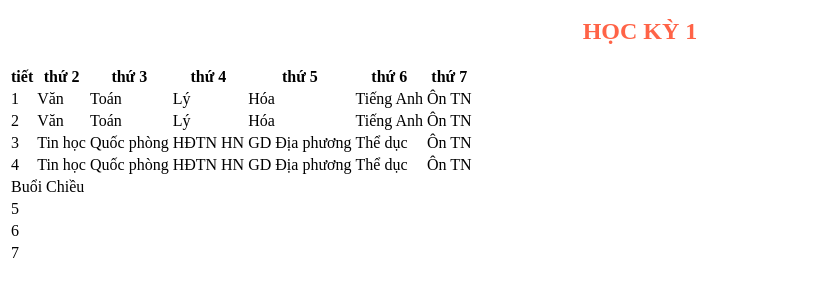
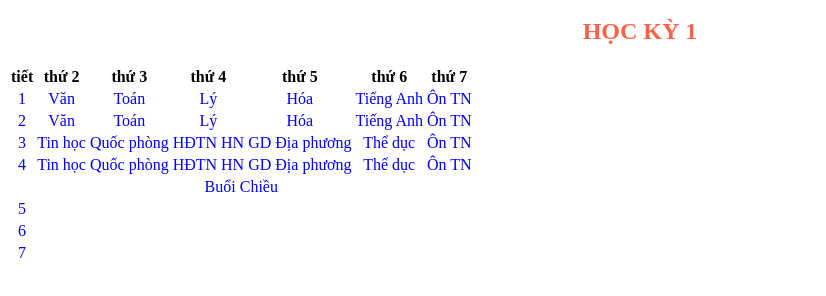
Before and after one commit to 49trucvy-ai/coconut, a plain HTML site: page index.html in a window 1280 px wide. Shown: the part 48-344 px from the top of the page, without its empty margins (0-826 px from the left). Drawn offline with Linux system fonts and the light colour scheme.

Commit message:
Add CSS styles for table data alignment and color
Added CSS styles to center and color table data.

```diff
--- a/index.html
+++ b/index.html
@@ -1,6 +1,9 @@
 <html>
   <head>
     <meta chaset = "ult-8">
+    <style>
+      td {text-align:center;color:blue}
+    </style>
   </head>
   <body>
         <h1 style="color: red; text-align: center;">THỜI KHÓA BIỂU</h1>
```
